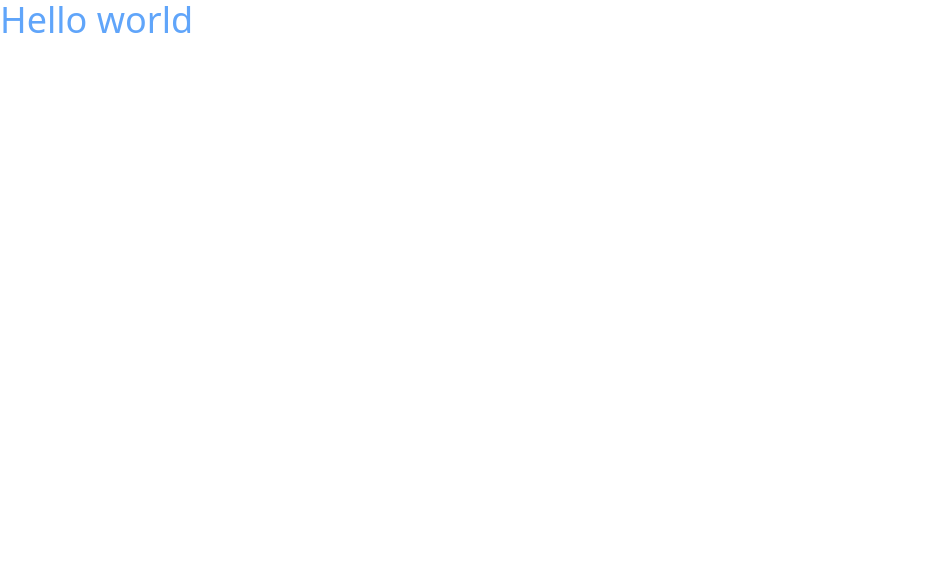
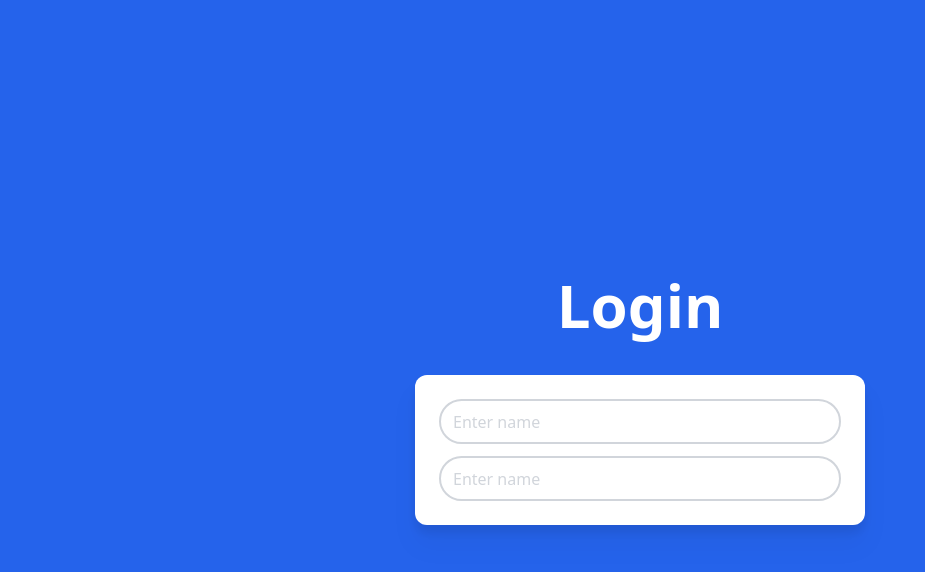
Before and after one commit to rsingh859/instant-chat-app, a React (Create React App) app: page / in a window 1280 px wide. Shown: the top 572 px of the page, without its empty margins (0-925 px from the left). Built offline with nearby package versions, Linux system fonts and the light colour scheme.

Commit message:
Adding the login styles

```diff
--- a/src/App.tsx
+++ b/src/App.tsx
@@ -1,9 +1,10 @@
 import React from "react";
+import LoginPage from "./Pages/LoginPage";
 
 const App = () => {
   return (
     <div>
-      <h1 className="text-blue-400 text-4xl">Hello world</h1>
+      <LoginPage />
     </div>
   );
 };
--- /dev/null
+++ b/src/Pages/LoginPage.tsx
@@ -0,0 +1,27 @@
+import React from "react";
+
+const LoginPage = () => {
+  return (
+    <div className="bg-blue-600 h-[100vh] flex items-center justify-center p-10">
+      <div className="w-full md:w-[450px]">
+        <h1 className="text-white text-center font-bold text-4xl md:text-6xl mb-10">
+          Login
+        </h1>
+        <div className="flex flex-col gap-3 bg-white w-full p-6 min-h-[150px] rounded-xl drop-shadow-xl">
+          <input
+            type="text"
+            placeholder="Enter name"
+            className="flex-1 bg-transparent placeholder-gray-300 border-2 border-gray-300 rounded-full px-3 py-1"
+          />
+          <input
+            type="text"
+            placeholder="Enter name"
+            className="flex-1 bg-transparent placeholder-gray-300 border-2 border-gray-300 rounded-full px-3 py-1"
+          />
+        </div>
+      </div>
+    </div>
+  );
+};
+
+export default LoginPage;
--- a/tailwind.config.js
+++ b/tailwind.config.js
@@ -2,6 +2,12 @@
 module.exports = {
   content: ["./src/**/*.{html,js,jsx,ts,tsx}"],
   theme: {
+    screens: {
+      sm: "480px",
+      md: "768px",
+      lg: "1200px",
+      xl: "1440px",
+    },
     extend: {},
   },
   plugins: [],
```
